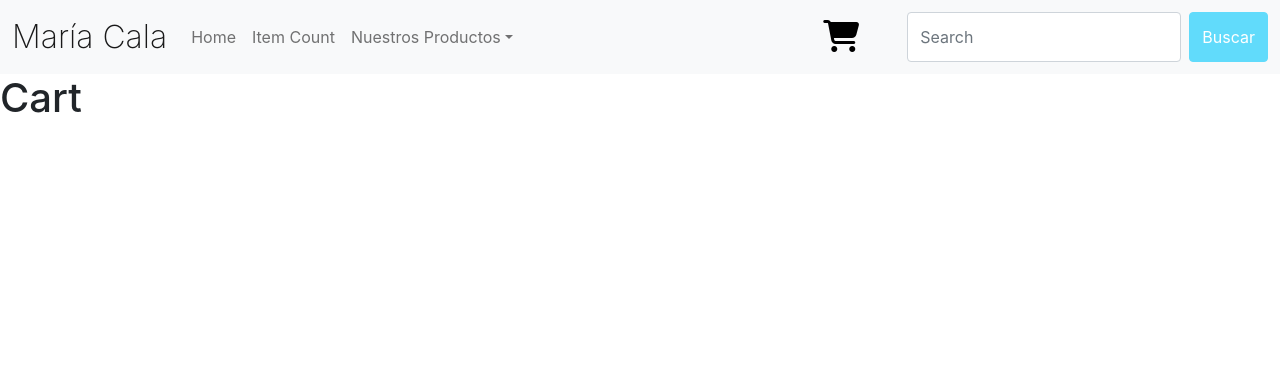
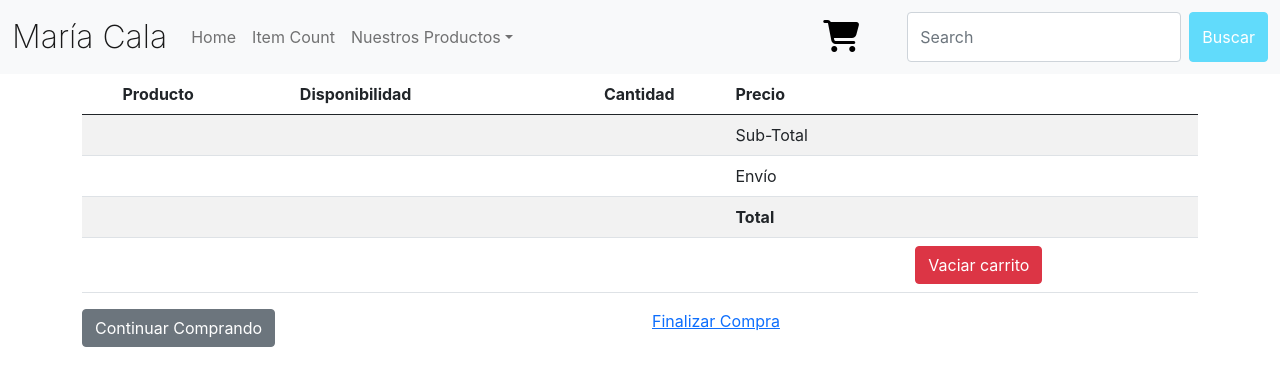
Before and after one commit to Juani-Rivero/maria-cala-react-rivero, a React (Create React App) app: page /cart in a window 1280 px wide. Shown: the top 386 px of the page. Built offline with nearby package versions, Linux system fonts and the light colour scheme.

Commit message:
entrega 10

```diff
--- a/src/Pages/Cart.jsx
+++ b/src/Pages/Cart.jsx
@@ -1,13 +1,94 @@
 import * as React from "react";
 import { useCart } from "../context/CartContext";
 
+
 const Cart = () => {
   const { cart } = useCart();
+  const { removeItem } = useCart();
+  const {clear} = useCart();
   console.log(cart)
-    return (
-      <div style={{ minHeight: "calc(100vh - 100px)" }}>
-        <h1>Cart</h1>
+  return (
+    <>
+      <div className="container mb-4">
+        <div className="row">
+          <div className="col-12">
+            <div className="table-responsive">
+              <table className="table table-striped">
+                <thead>
+                  <tr>
+                    <th scope="col"> </th>
+                    <th scope="col">Producto</th>
+                    <th scope="col">Disponibilidad</th>
+                    <th scope="col" className="text-center" >Cantidad</th>
+                    <th scope="col" className="text-right">Precio</th>
+                    <th> </th>
+                  </tr>
+                </thead>
+                <tbody id="resumenCarrito">
+
+                  {cart?.map((item) => {
+                    return (
+                        <tr>
+                          <td><img src={item.img} style={{ height: 150, width: 150, }} /> </td>
+                          <td>${item.title}</td>
+                          <td>En stock</td>
+                          <td className="text-right"><span name="price">{item.qty}</span></td>
+                          <td className="text-right"> $<span name="price">{item.price}</span></td>
+                          <td className="text-right"><button className="btn btn-sm btn-danger" onClick={() => { removeItem() }} ><i className="fa fa-trash"></i> </button> </td>
+                        </tr>
+                    )
+                  })}
+
+                  <tr >
+                    <td></td>
+                    <td></td>
+                    <td></td>
+                    <td></td>
+                    <td>Sub-Total</td>
+                    <td className="text-right" id="subTotal"></td>
+                  </tr>
+                  <tr>
+                    <td></td>
+                    <td></td>
+                    <td></td>
+                    <td></td>
+                    <td>Envío</td>
+                    <td className="text-right" id="shipping"></td>
+                  </tr>
+                  <tr>
+                    <td></td>
+                    <td></td>
+                    <td></td>
+                    <td></td>
+                    <td ><strong>Total</strong></td>
+                    <td className="text-right" id="total" ></td>
+                  </tr>
+                  <tr>
+                    <td></td>
+                    <td></td>
+                    <td></td>
+                    <td></td>
+                    <td></td>
+                    <td><button className="btn btn-danger" onClick={()=>{clear()}}>Vaciar carrito</button></td>
+                  </tr>
+                </tbody>
+              </table>
+            </div>
+          </div>
+          <div className="col mb-2">
+            <div className="row">
+              <div className="col-sm-12  col-md-6">
+                <a className="btn btn-block btn-secondary" href="index.html">Continuar Comprando</a>
+              </div>
+              <div className="col-sm-12 col-md-6 text-right">
+                <a href="#">Finalizar Compra</a>
+              </div>
+            </div>
+          </div>
+        </div>
       </div>
-    );
-  };
-  export default Cart;
+    </>
+
+  );
+};
+export default Cart;
--- a/src/components/ItemCount/ItemCount.js
+++ b/src/components/ItemCount/ItemCount.js
@@ -16,9 +16,9 @@ function ItemCount({ count, btnSubs, btnAdd, comprar }) {
           <a onClick={() => btnAdd()} className="btn btn-warning btn-count"><i className="fas fa-plus"></i></a>
         </div>
       </div>
-    <Link to={`/cart`}>
+
     <button className="btn btn-succes" type="button" onClick={() => comprar()}>¡Comprar ahora!</button>
-    </Link>
+
     </div>
   );
 }
--- a/src/components/ItemDetail/ItemDetail.js
+++ b/src/components/ItemDetail/ItemDetail.js
@@ -4,7 +4,7 @@ import { useCart } from "../../context/CartContext";
 
 
 
-const ItemDetail = ({ title, description, image, price }) => {
+const ItemDetail = ({ id, title, description, image, price }) => {
 
   const { addItem } = useCart();
   const [count, setCount] = React.useState(0);
@@ -19,10 +19,12 @@ const ItemDetail = ({ title, description, image, price }) => {
 
   const addToCart = () => {
     const dataToSend = {
+      id: id,
       title: title,
       description: description,
       qty: count,
-      price: price
+      price: price,
+      img: image
     }
 
     addItem(dataToSend);
@@ -31,6 +33,7 @@ const ItemDetail = ({ title, description, image, price }) => {
 
   return (
     <div className="cardContainer col-lg-4">
+      <p>{id}</p>
       <h3 className="cardTitle">{title}</h3>
       <div  className="cardImgContainer">
         <img src={image} alt={title} className="cardImg" />
--- a/src/context/CartContext.js
+++ b/src/context/CartContext.js
@@ -7,21 +7,35 @@ export const CartProvider = ({ children }) => {
   const [cart, setCart] = React.useState([]);
 
   const addItem = (item) => {
-    const newItem = { item };
-    setCart((prevState) => [...prevState, newItem]);
+    if (!exist(item.id)) {
+      setCart([...cart, item]);
+    } else {
+      cart.forEach((product, index) => {
+        if (product.id === item.id) {
+          cart[index].qty = item.qty;
+          setCart([...cart]);
+        }
+      });
+    }
   };
 
+
+  const exist = (id) => {
+    const isIqual = cart.find((item) => item.id === id);
+    return isIqual === undefined ? false : true;
+  };
+
+
+
   const removeItem = (id) => {
-    // Eliminar producto con id elegido.
+    const deleteProduct = cart.filter((item) => item.id !== id);
+    setCart(deleteProduct);
   };
 
   const clear = () => {
     setCart([]);
   };
 
-  const isInCart = (id) => {
-    // Chequear si existe un producto con el id elegido.
-  };
 
   const getQuantity = () => {
     let quantity = 0;
@@ -31,7 +45,7 @@ export const CartProvider = ({ children }) => {
     return quantity;
   };
 
-  const value = { cart, addItem, removeItem, clear, isInCart, getQuantity };
+  const value = { cart, addItem, removeItem, clear, exist, getQuantity };
 
   return <CartContext.Provider value={value}>{children}</CartContext.Provider>;
 };
```
